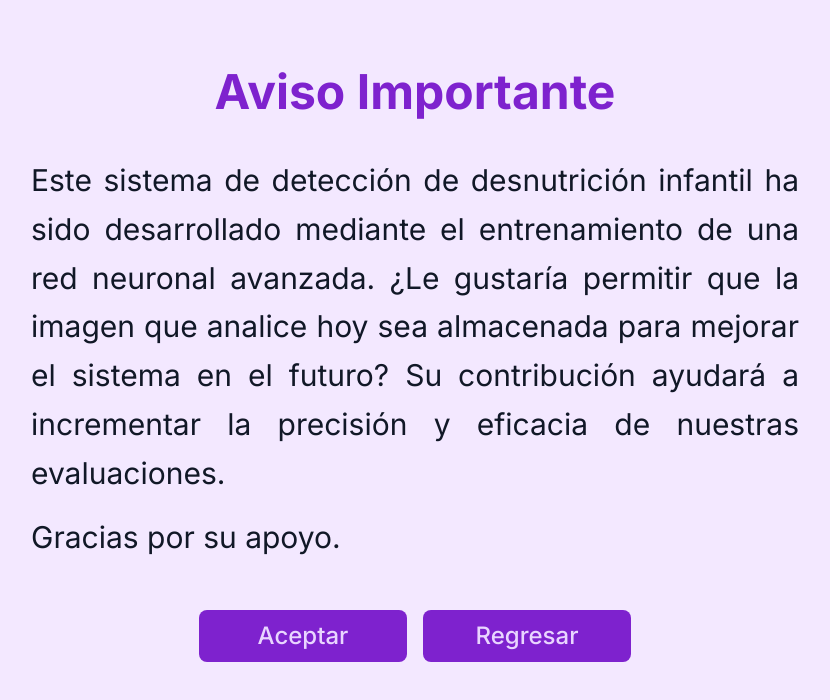
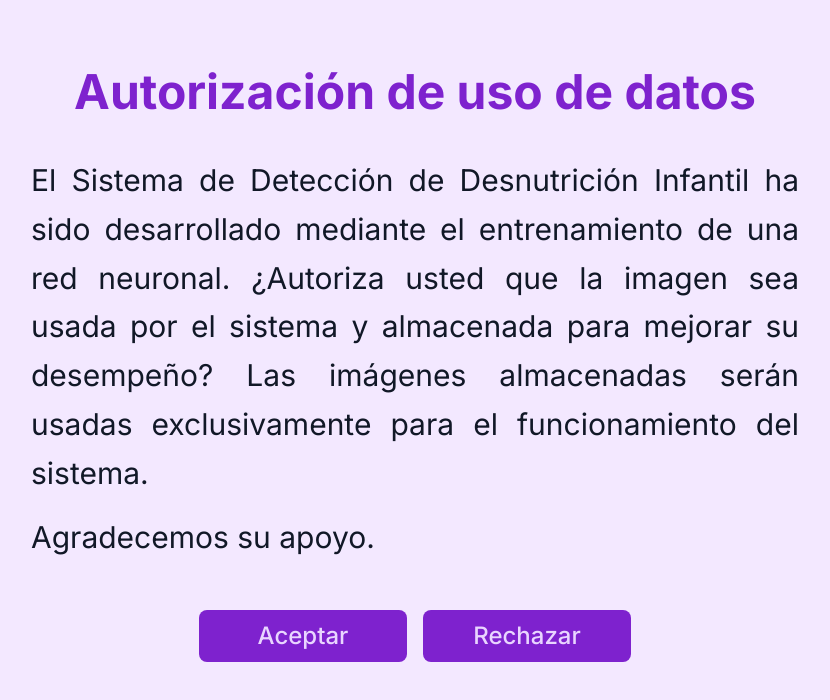
Before and after one commit to jpuentevel/siddi-front, a Next.js app: page /aviso in a window 1280 px wide. Shown: the top 700 px of the page, without its empty margins (225-1055 px from the left). Built offline with nearby package versions, Linux system fonts and the light colour scheme.

Commit message:
little ajuste

```diff
--- a/components/views/view_aviso/ViewAviso.jsx
+++ b/components/views/view_aviso/ViewAviso.jsx
@@ -7,16 +7,13 @@ const ViewAviso = () => {
             <div className="flex min-h-screen flex-col items-center p-12 bg-purple-100">
                 <div className="flex flex-col items-center mb-5">
                     <h1 className="sm:text-5xl text-3xl text-center max-w-3xl mt-5 text-purple-700">
-                        <b>Aviso Importante</b>
+                        <b>Autorización de uso de datos</b>
                     </h1>
                     <p className="sm:leading-relaxed sm:text-3xl text-2xl text-justify max-w-3xl mt-10 text-gray-900">
-                        Este sistema de detección de desnutrición infantil ha sido desarrollado mediante el entrenamiento
-                        de una red neuronal avanzada. ¿Le gustaría permitir que la imagen que analice hoy sea almacenada
-                        para mejorar el sistema en el futuro? Su contribución ayudará a incrementar la precisión y
-                        eficacia de nuestras evaluaciones.
+                        El Sistema de Detección de Desnutrición Infantil ha sido desarrollado mediante el entrenamiento de una red neuronal. ¿Autoriza usted que la imagen sea usada por el sistema y almacenada para mejorar su desempeño? Las imágenes almacenadas serán usadas exclusivamente para el funcionamiento del sistema.
                     </p>
                     <p className="sm:leading-relaxed sm:text-3xl text-2xl text-left max-w-3xl w-full mt-4 text-gray-900">
-                        Gracias por su apoyo.
+                        Agradecemos su apoyo.
                     </p>
                 </div>
                 <div className="sm:grid sm:grid-cols-2 sm:justify-items-center flex flex-col items-center mt-4 w-3xl">
@@ -32,7 +29,7 @@ const ViewAviso = () => {
                         type="button"
                         className="w-52 focus:outline-none text-purple-200 bg-purple-700 hover:bg-purple-800 focus:ring-4 focus:ring-purple-300 font-medium rounded-lg text-center text-2xl px-3 py-2.5 mt-3 sm:ml-2 dark:bg-purple-600 dark:hover:bg-purple-700 dark:focus:ring-purple-900"
                     >
-                        Regresar
+                        Rechazar
                     </Link>
                 </div>
             </div>
```
